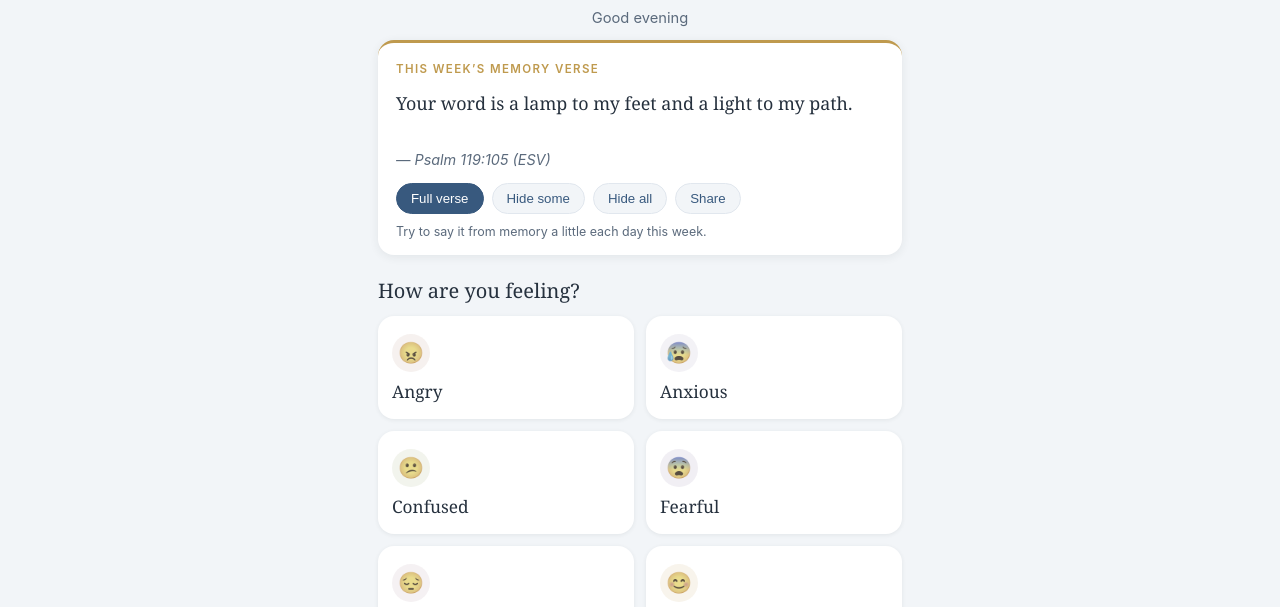
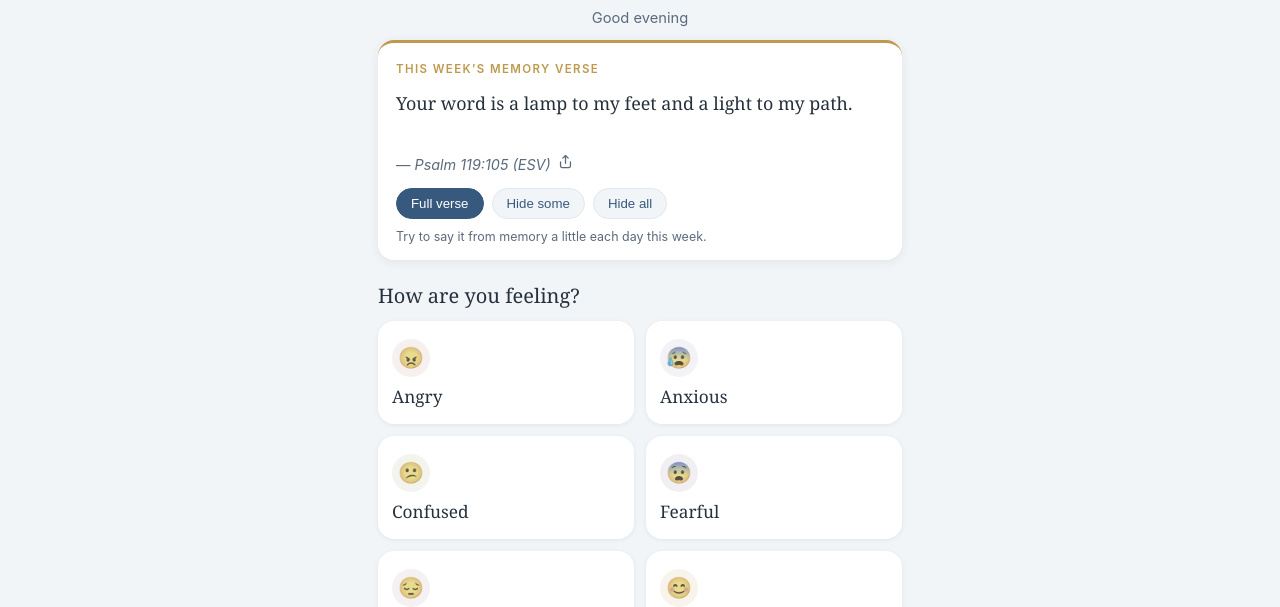
Before and after one commit to euphor82/rooted, a plain HTML site: page index.html in a window 1280 px wide. Shown: the part 111-718 px from the top of the page. Drawn offline with Linux system fonts and the light colour scheme.

Commit message:
Add files via upload

```diff
--- a/index.html
+++ b/index.html
@@ -896,10 +896,10 @@ function renderHome(){
     + (v.source === 'chosen' ? ' \u00b7 your pick' : (v.source ? ' \u00b7 for when you\u2019ve felt '+esc(v.source) : ''))
     + '</div>'
     + '<div class="vtext">'+practiceText(v.text, state.practice)+'</div>'
-    + '<div class="vref">— '+esc(v.ref)+' (ESV)</div>'
+    + '<div class="vref"><span>— '+esc(v.ref)+' (ESV)</span>'
+    + '<button class="share" aria-label="Share verse" data-t="'+esc(v.text)+'" data-r="'+esc(v.ref)+'" onclick="shareVerse(this.dataset.t, this.dataset.r)">'+svg('shareic')+'</button></div>'
     + '<div class="tools">'
     + modes.map((m,i)=>'<button class="chip'+(state.practice===i?' active':'')+'" onclick="go({practice:'+i+'})">'+m+'</button>').join('')
-    + '<button class="chip" data-t="'+esc(v.text)+'" data-r="'+esc(v.ref)+'" onclick="shareVerse(this.dataset.t, this.dataset.r)">Share</button>'
     + '</div>'
     + '<div class="hint">Try to say it from memory a little each day this week.</div></div>';
   html += '<div class="sechead serif" style="margin-top:6px;font-size:1.25rem;letter-spacing:0;text-transform:none;color:var(--ink);font-weight:400">How are you feeling?</div>';
```
